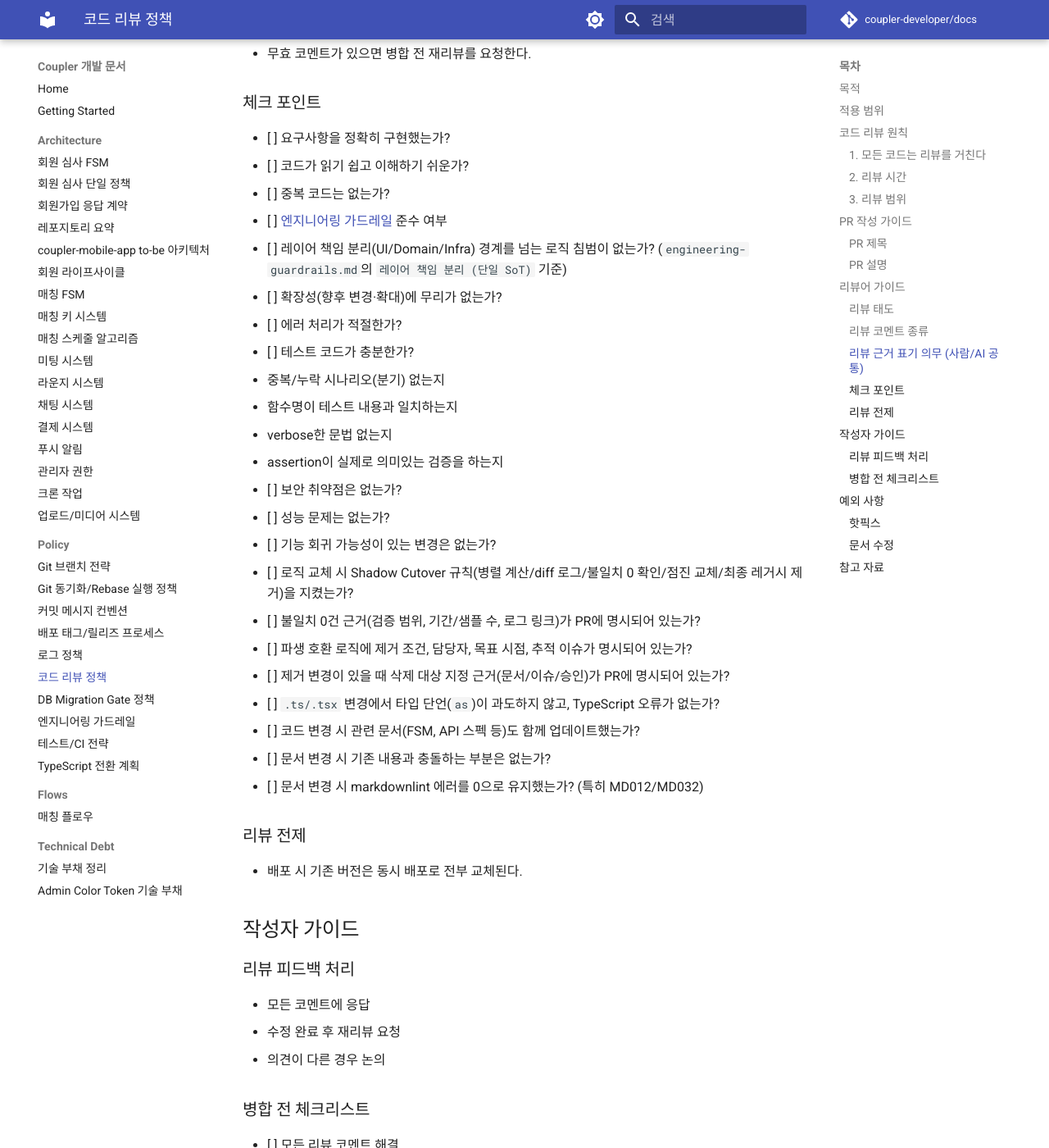
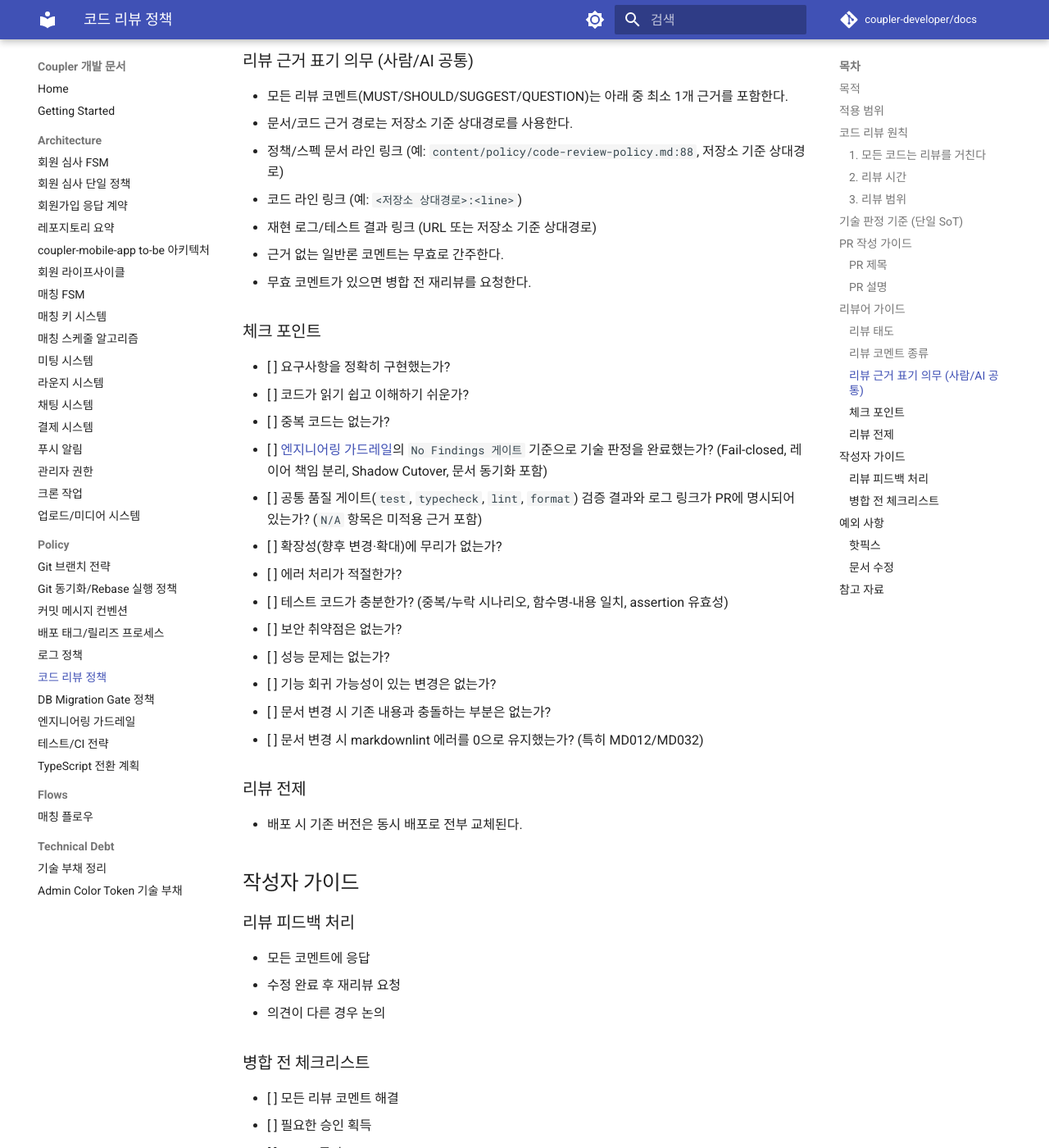
Before and after one commit to coupler-developer/docs, an MkDocs documentation site: the page built from content/policy/code-review-policy.md, in a window 1280 px wide and 1400 px high, scrolled down 2517 px. Shown: the whole window at 82% size. Built offline with MkDocs 1.6.1 and Material for MkDocs 9.7.7, drawn with Linux system fonts in a browser that asks for light colours; comment, search, counter and statistics services are not loaded; some of the changed text lies outside the part shown.

Commit message:
docs(policy): align review and guardrail completion gates

````diff
--- a/content/policy/code-review-policy.md
+++ b/content/policy/code-review-policy.md
@@ -28,9 +28,15 @@
 
 - 기능 구현의 정확성
 - 코드 품질 및 가독성
-- 테스트 코드 작성 여부
+- 테스트 코드 필요 시 작성/갱신 여부
 - 보안 취약점
 - 성능 이슈
+
+## 기술 판정 기준 (단일 SoT)
+
+- 기술 규칙/완료 기준은 [엔지니어링 가드레일](engineering-guardrails.md)을 단일 기준으로 사용한다.
+- 테스트 범위/전략은 [테스트/CI 전략](testing-strategy.md)을 단일 기준으로 사용한다.
+- 본 문서는 리뷰 운영 절차와 근거/증빙 요구사항을 다룬다.
 
 ## PR 작성 가이드
 
@@ -55,16 +61,21 @@
 - 어떻게 테스트했는지
 - 테스트 결과
 
+## 문서 동기화
+
+- 관련 문서 갱신 필요 여부 (필요/불필요)
+- 불필요 시 판단 근거(문서/코드/로그 링크)
+
 ## 스크린샷 (UI 변경 시)
 
 - 변경 전/후 스크린샷
 
 ## 체크리스트
 
-- [ ] 테스트 코드 작성
-- [ ] 문서 업데이트
+- [ ] 필요한 경우 테스트 코드 작성/갱신
+- [ ] 문서 동기화 점검(필요 시 업데이트, 불필요 시 근거 명시)
 - [ ] 자체 테스트 완료
-- [ ] `.ts/.tsx` 변경 시 TypeScript 타입체크 통과 (`npx tsc --noEmit`)
+- [ ] 공통 품질 게이트(`test`, `typecheck`, `lint`, `format`) 검증 완료 + 실행 명령/결과 링크 첨부 (`N/A` 항목은 미적용 근거 명시)
 - [ ] 문서(docs) 변경 시 markdownlint 통과 (CI: `DavidAnson/markdownlint-cli2-action@v16`, globs: `**/*.md` + 제외 `node_modules`, `site`)
 ```
 
@@ -98,25 +109,14 @@
 - [ ] 요구사항을 정확히 구현했는가?
 - [ ] 코드가 읽기 쉽고 이해하기 쉬운가?
 - [ ] 중복 코드는 없는가?
-- [ ] [엔지니어링 가드레일](engineering-guardrails.md) 준수 여부
-- [ ] 레이어 책임 분리(UI/Domain/Infra) 경계를 넘는 로직 침범이 없는가? (`engineering-guardrails.md`의 `레이어 책임 분리 (단일 SoT)` 기준)
+- [ ] [엔지니어링 가드레일](engineering-guardrails.md)의 `No Findings 게이트` 기준으로 기술 판정을 완료했는가? (Fail-closed, 레이어 책임 분리, Shadow Cutover, 문서 동기화 포함)
+- [ ] 공통 품질 게이트(`test`, `typecheck`, `lint`, `format`) 검증 결과와 로그 링크가 PR에 명시되어 있는가? (`N/A` 항목은 미적용 근거 포함)
 - [ ] 확장성(향후 변경·확대)에 무리가 없는가?
 - [ ] 에러 처리가 적절한가?
-- [ ] 테스트 코드가 충분한가?
-
-  - 중복/누락 시나리오(분기) 없는지
-  - 함수명이 테스트 내용과 일치하는지
-  - verbose한 문법 없는지
-  - assertion이 실제로 의미있는 검증을 하는지
+- [ ] 테스트 코드가 충분한가? (중복/누락 시나리오, 함수명-내용 일치, assertion 유효성)
 - [ ] 보안 취약점은 없는가?
 - [ ] 성능 문제는 없는가?
 - [ ] 기능 회귀 가능성이 있는 변경은 없는가?
-- [ ] 로직 교체 시 Shadow Cutover 규칙(병렬 계산/diff 로그/불일치 0 확인/점진 교체/최종 레거시 제거)을 지켰는가?
-- [ ] 불일치 0건 근거(검증 범위, 기간/샘플 수, 로그 링크)가 PR에 명시되어 있는가?
-- [ ] 파생 호환 로직에 제거 조건, 담당자, 목표 시점, 추적 이슈가 명시되어 있는가?
-- [ ] 제거 변경이 있을 때 삭제 대상 지정 근거(문서/이슈/승인)가 PR에 명시되어 있는가?
-- [ ] `.ts/.tsx` 변경에서 타입 단언(`as`)이 과도하지 않고, TypeScript 오류가 없는가?
-- [ ] 코드 변경 시 관련 문서(FSM, API 스펙 등)도 함께 업데이트했는가?
 - [ ] 문서 변경 시 기존 내용과 충돌하는 부분은 없는가?
 - [ ] 문서 변경 시 markdownlint 에러를 0으로 유지했는가? (특히 MD012/MD032)
 
@@ -138,6 +138,8 @@
 - [ ] 필요한 승인 획득
 - [ ] CI/CD 통과
 - [ ] 충돌 해결
+- [ ] 공통 품질 게이트(`test`, `typecheck`, `lint`, `format`) 검증 완료 및 로그 링크 확인 (`N/A` 항목은 미적용 근거 확인)
+- [ ] 문서 동기화 점검 결과(필요 시 반영, 불필요 시 근거) 확인
 - [ ] 리뷰 코멘트별 근거 링크(문서/코드/로그) 확인
 
 ## 예외 사항
````
Also changed, not shown: content/AGENTS.md (+4 -3 lines), content/policy/engineering-guardrails.md (+11 -1 lines).
